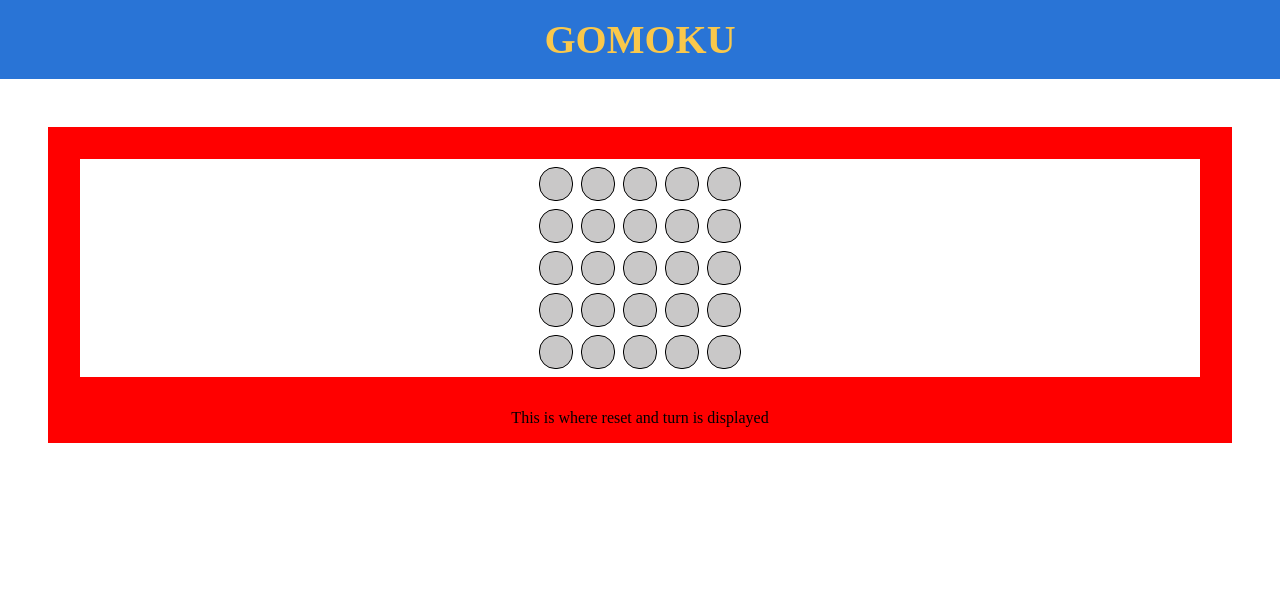
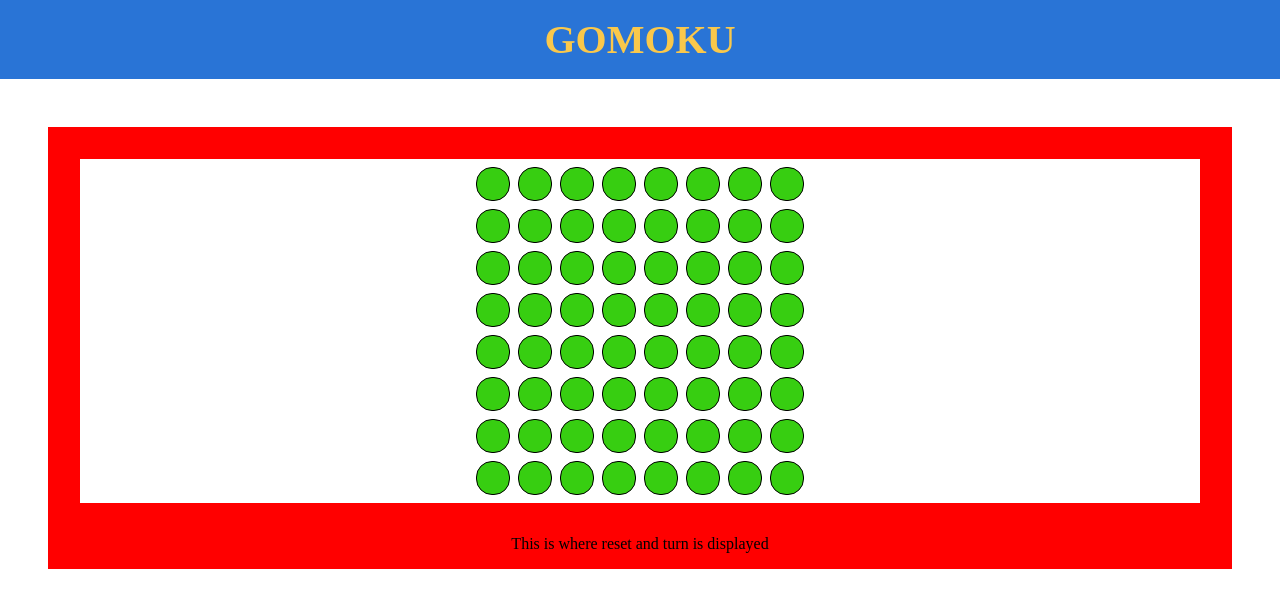
Before and after one commit to sandy-une/gomoku-transcript, a website built with Parcel: page index.html in a window 1280 px wide. Built offline with nearby package versions, Linux system fonts and the light colour scheme.

Commit message:
Gameboard generated by transcript. onClick handler for stone selection.

```diff
--- a/app.ts
+++ b/app.ts
@@ -0,0 +1,72 @@
+enum STATUS {
+    EMPTY = "EMPTY",
+    WHITE = "WHITE",
+    BLACK = "BLACK",
+}
+
+class Stone {
+    id: number
+    status: STATUS
+    element: HTMLDivElement
+
+    constructor(id: number, isFilled: boolean = false) {
+        this.id = id
+        this.status = isFilled ? STATUS.WHITE : STATUS.EMPTY
+        this.element = document.createElement('div')
+        this.element.classList.add('stone')
+        this.element.classList.add(this.status.toLowerCase())
+        //this.element.classList.add(this.status.toLowerCase())
+        this.element.addEventListener('click', () => {
+            this.handleClick()
+        })
+    }
+
+
+    handleClick() {
+        console.log(this.status)
+        if (this.status != STATUS.EMPTY) return
+        this.element.classList.remove(this.status.toLowerCase())
+        this.status = playerTurn === 0 ? STATUS.WHITE : STATUS.BLACK
+        playerTurn = playerTurn === 0 ? 1 : 0
+        this.element.classList.add(this.status.toLowerCase())
+    }
+
+}
+
+class Row {
+    id: number
+    stones: Stone[]
+    element: HTMLDivElement
+
+    constructor (id: number, stoneNumber: number) {
+        this.id = id
+        this.stones = Array.from({length:stoneNumber}).map((_, index) => {
+            const stoneID = stoneNumber * id + index
+            return new Stone(stoneID)
+        })
+        this.element = document.createElement('div')
+        this.element.classList.add('row')
+        this.element.append(...this.stones.map((stone) => stone.element))
+    }
+}
+
+class Board {
+    rows: Row[]
+    selectedStones: number[] = []
+    element: HTMLDivElement
+
+    constructor(rowNumber: number) {          //Square Board
+        this.rows = Array.from({length: rowNumber}).map((_, index) => {
+            return new Row(index, rowNumber)
+        })
+        this.element = document.createElement('div')
+        this.element.classList.add('gameboard')
+        this.element.append(...this.rows.map((row) => row.element))
+    }
+}
+
+
+console.log("Starting Build")
+const gameBoard = new Board(8)
+var playerTurn = 0
+document.getElementById('gameSpace')?.appendChild(gameBoard.element)
--- a/index.html
+++ b/index.html
@@ -5,54 +5,16 @@
     <meta http-equiv="X-UA-Compatible" content="IE=edge" />
     <meta name="viewport" content="width=device-width, initial-scale=1.0" />
     <title>Gomoku</title>
-    <script type="module" src="app.ts" defer></script>
+    <script type="module" src="./dist/app.js" defer></script> <!--app.ts-->
     <link rel="stylesheet" href="./style.css" />
   </head>
   <body>
     <header class="header">GOMOKU</header>
     <main class = "main">
-      <div id="gameboard" class="gameboard">
-        <div class="row">
-          <div class="piece"></div>
-          <div class="piece"></div>
-          <div class="piece"></div>
-          <div class="piece"></div>
-          <div class="piece"></div>
-        </div>
-        <div class="row">
-          <div class="piece"></div>
-          <div class="piece"></div>
-          <div class="piece"></div>
-          <div class="piece"></div>
-          <div class="piece"></div>
-        </div>
-        <div class="row">
-          <div class="piece"></div>
-          <div class="piece"></div>
-          <div class="piece"></div>
-          <div class="piece"></div>
-          <div class="piece"></div>
-        </div>
-        <div class="row">
-          <div class="piece"></div>
-          <div class="piece"></div>
-          <div class="piece"></div>
-          <div class="piece"></div>
-          <div class="piece"></div>
-        </div>
-        <div class="row">
-          <div class="piece"></div>
-          <div class="piece"></div>
-          <div class="piece"></div>
-          <div class="piece"></div>
-          <div class="piece"></div>
-        </div>
-      </div>
+      <div id="gameSpace" class="gameSpace"></div>
       <div id="functionality" class="gamefunctionality">
         <P>This is where reset and turn is displayed</P>
       </div>
     </main>
-
-    </main>
   </body>
 </html>
--- a/style.css
+++ b/style.css
@@ -21,6 +21,10 @@ body {
    text-align: center;
 }
 
+.gamespace {
+    background-color: rgb(192, 97, 20);
+}
+
 .gameboard {
     background-color: white;
     margin: 2rem;
@@ -37,12 +41,29 @@ body {
     margin: 0 auto;
 }
 
-.piece {
+.stone {
     width: 2rem;
     height: 2rem;
     border: 1px solid black;
     border-radius: 1rem;
     cursor: pointer;
-    background-color: rgb(201, 200, 200);
+    background-color: red;
+}
 
+.stone.empty {
+    background-color: rgb(55, 206, 17);
 }
+
+.stone.black {
+    background-color: black;
+    cursor: not-allowed;
+}
+
+.stone.white {
+    background-color: white;
+    cursor: not-allowed;
+}
+
+.stone:hover {
+    background-color: yellow;
+}
--- a/tsconfig.json
+++ b/tsconfig.json
@@ -49,7 +49,7 @@
     // "emitDeclarationOnly": true,                      /* Only output d.ts files and not JavaScript files. */
     // "sourceMap": true,                                /* Create source map files for emitted JavaScript files. */
     // "outFile": "./",                                  /* Specify a file that bundles all outputs into one JavaScript file. If 'declaration' is true, also designates a file that bundles all .d.ts output. */
-    // "outDir": "./",                                   /* Specify an output folder for all emitted files. */
+     "outDir": "./dist/",                                   /* Specify an output folder for all emitted files. */
     // "removeComments": true,                           /* Disable emitting comments. */
     // "noEmit": true,                                   /* Disable emitting files from a compilation. */
     // "importHelpers": true,                            /* Allow importing helper functions from tslib once per project, instead of including them per-file. */
```
